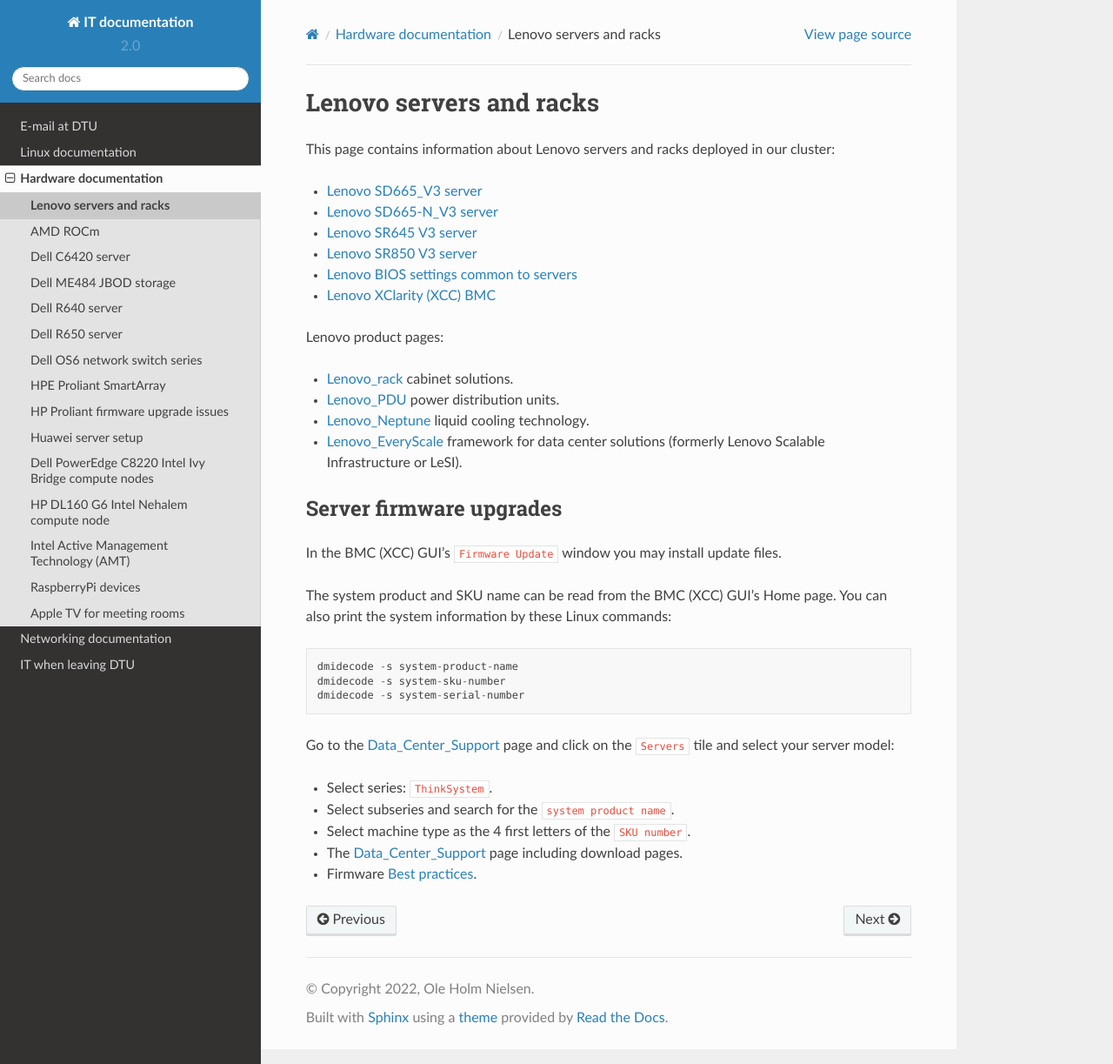
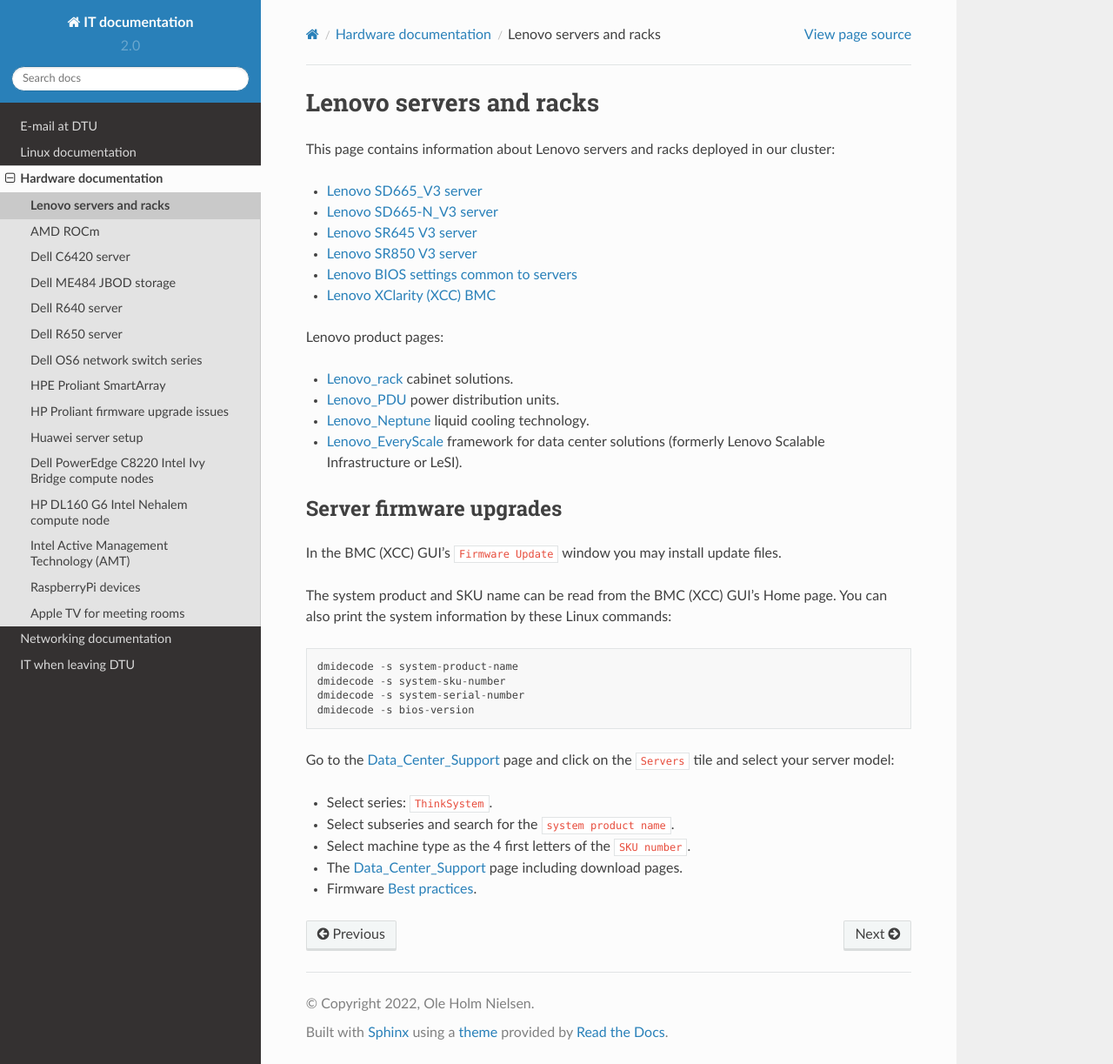
Before and after one commit to OleHolmNielsen/ITwiki, a Sphinx documentation site: the page built from docs/Lenovo_servers_and_racks.rst, in a window 1280 px wide and 1223 px high. Shown: the whole window at 87% size. Built offline with Sphinx 7.4.7 and the Read the Docs theme 2.0.0, drawn with Linux system fonts in a browser that asks for light colours.

Commit message:
Print BIOS version

```diff
--- a/docs/Lenovo_servers_and_racks.rst
+++ b/docs/Lenovo_servers_and_racks.rst
@@ -37,6 +37,7 @@
   dmidecode -s system-product-name
   dmidecode -s system-sku-number
   dmidecode -s system-serial-number
+  dmidecode -s bios-version
 
 Go to the Data_Center_Support_ page and click on the ``Servers`` tile and select your server model:
 
```
